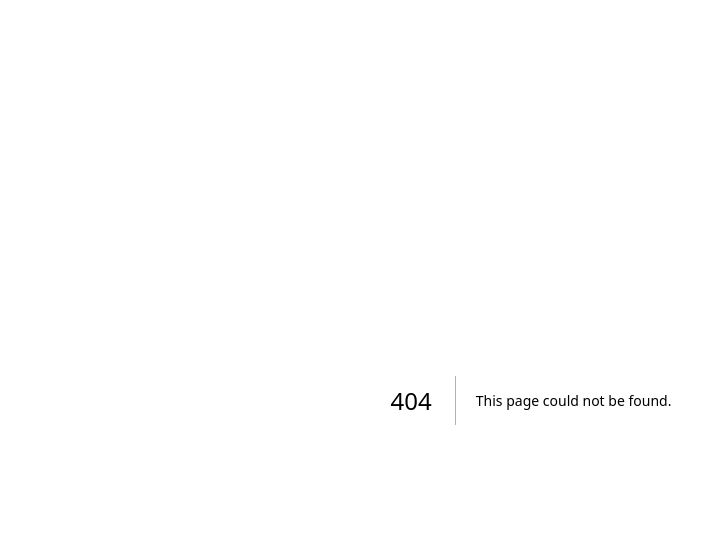
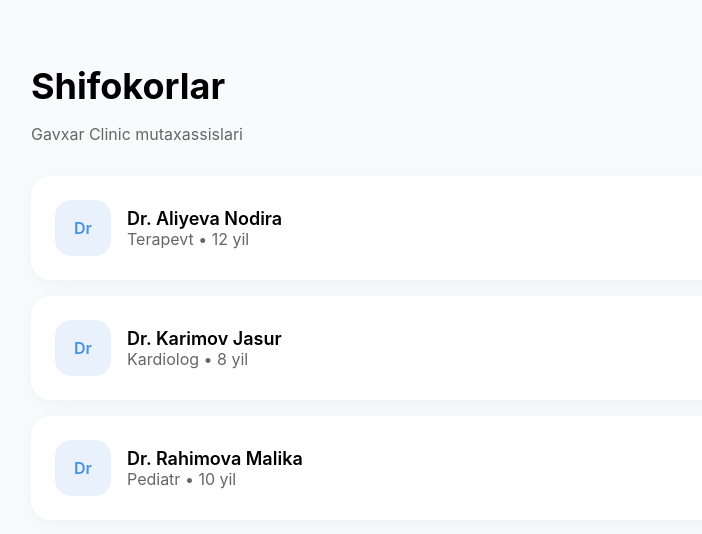
Before and after one commit to abduraxmonovbobir191-creator/klinika-website, a Next.js app: page /doctors in a window 1280 px wide. Before the commit this address had no page. Shown: the top 534 px of the page, without its empty margins (109-811 px from the left). Built offline with nearby package versions, Linux system fonts and the light colour scheme.

Commit message:
Add doctors page to website

```diff
--- /dev/null
+++ b/app/doctors/page.jsx
@@ -0,0 +1,30 @@
+export default function DoctorsPage() {
+  const doctors = [
+    { name: 'Dr. Aliyeva Nodira', specialty: 'Terapevt', exp: '12 yil' },
+    { name: 'Dr. Karimov Jasur', specialty: 'Kardiolog', exp: '8 yil' },
+    { name: 'Dr. Rahimova Malika', specialty: 'Pediatr', exp: '10 yil' },
+  ];
+
+  return (
+    <main style={{ fontFamily: 'Inter, sans-serif', background: '#F8FAFC', minHeight: '100vh', padding: '40px 20px' }}>
+      <div style={{ maxWidth: 1000, margin: '0 auto' }}>
+        <h1 style={{ fontSize: 36, fontWeight: 700, marginBottom: 8 }}>Shifokorlar</h1>
+        <p style={{ color: '#666', marginBottom: 32 }}>Gavxar Clinic mutaxassislari</p>
+
+        <div style={{ display: 'grid', gap: 16 }}>
+          {doctors.map((d, i) => (
+            <div key={i} style={{ background: 'white', padding: 24, borderRadius: 20, boxShadow: '0 4px 20px rgba(0,0,0,0.04)', display: 'flex', alignItems: 'center', gap: 16 }}>
+              <div style={{ width: 56, height: 56, borderRadius: 16, background: '#4A90E220', display: 'flex', alignItems: 'center', justifyContent: 'center', color: '#4A90E2', fontWeight: 600 }}>
+                Dr
+              </div>
+              <div>
+                <div style={{ fontWeight: 600, fontSize: 18 }}>{d.name}</div>
+                <div style={{ color: '#666' }}>{d.specialty} • {d.exp}</div>
+              </div>
+            </div>
+          ))}
+        </div>
+      </div>
+    </main>
+  );
+}
```
